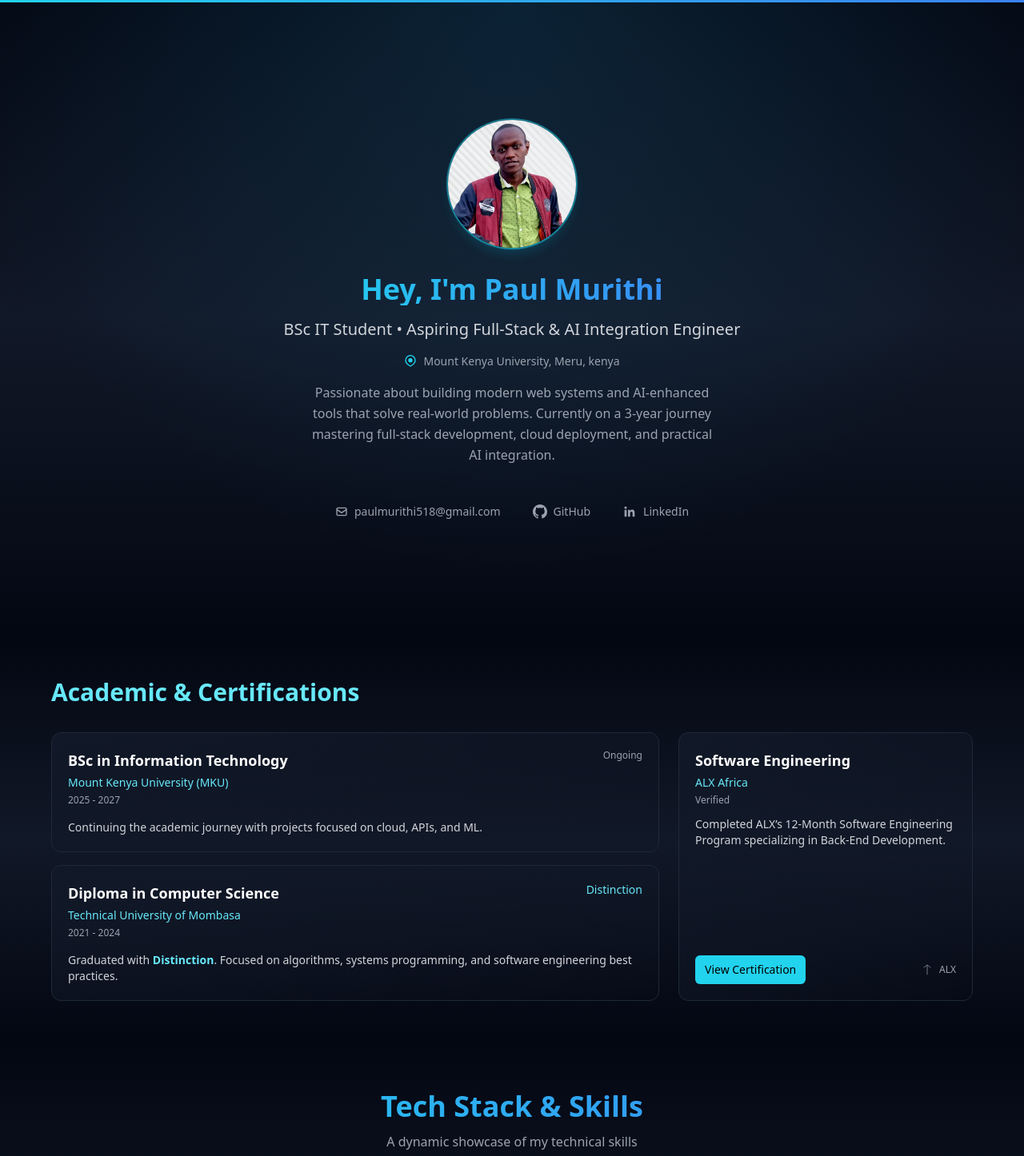
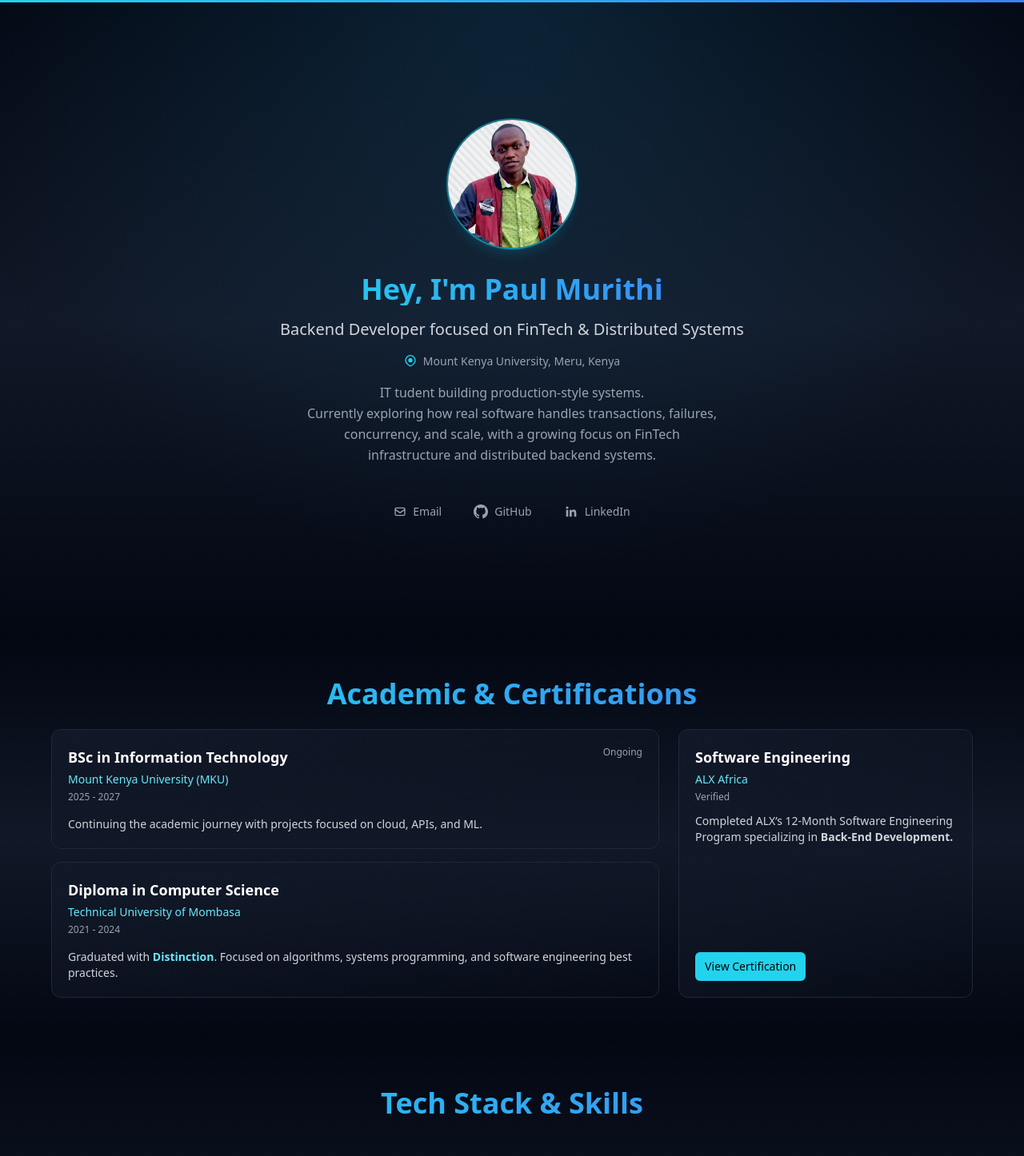
Before and after one commit to paul-murithi/personal-portfolio, a Next.js app: page / in a window 1280 px wide. Shown: the top 1446 px of the page at 80% size. Built offline with nearby package versions, Linux system fonts and the light colour scheme.

Commit message:
Layout and text structure improvements

```diff
--- a/app/components/ContactSection.tsx
+++ b/app/components/ContactSection.tsx
@@ -1,6 +1,6 @@
 "use client";
 import { motion } from "framer-motion";
-import { FaGithub, FaLinkedin, FaEnvelope } from "react-icons/fa";
+import { FaGithub, FaLinkedin, FaEnvelope, FaTwitter } from "react-icons/fa";
 
 const ContactSection = () => {
   return (
@@ -35,7 +35,7 @@ const ContactSection = () => {
           transition={{ duration: 1 }}
         >
           <a
-            href="mailto:paulmurithi518@gmail.com"
+            href="mailto:murithikirerapaul@gmail.com"
             className="inline-block px-8 py-4 rounded-lg bg-gradient-to-r from-cyan-500 to-blue-500 text-white font-medium shadow-lg hover:shadow-cyan-500/30 hover:scale-105 transition transform"
           >
             📩 Email Me
@@ -66,10 +66,12 @@ const ContactSection = () => {
             <FaLinkedin size={22} />
           </a>
           <a
-            href="mailto:paulmurithi518@gmail.com"
+            href="https://github.com/paul-murithi"
+            target="_blank"
+            rel="noopener noreferrer"
             className="text-gray-400 hover:text-cyan-400 transition"
           >
-            <FaEnvelope size={22} />
+            <FaTwitter size={22} />
           </a>
         </motion.div>
       </div>
--- a/app/components/Navbar.tsx
+++ b/app/components/Navbar.tsx
@@ -6,9 +6,9 @@ import ScrollProgressBar from "./ScrollProgressBar";
 
 const sections = [
   { id: "home", label: "Home" },
-  { id: "roadmap", label: "Roadmap" },
+  { id: "skills", label: "Skills" },
   { id: "projects", label: "Projects" },
-  { id: "skills", label: "Skills" },
+  { id: "blog", label: "Blogs" },
   { id: "contact", label: "Contact" },
 ];
 
@@ -40,7 +40,7 @@ const Navbar = () => {
         root: null,
         rootMargin: "0px 0px -50% 0px",
         threshold: 0.3,
-      }
+      },
     );
 
     sectionElements.forEach((el) => {
--- /dev/null
+++ b/app/components/PageHeading.tsx
@@ -0,0 +1,13 @@
+import { motion } from "framer-motion";
+
+export const PageHeading = ({ heading }: { heading: string }) => {
+  return (
+    <motion.h2
+      className="text-3xl md:text-4xl font-bold bg-gradient-to-r from-cyan-400 to-blue-500 bg-clip-text text-transparent text-center"
+      initial={{ opacity: 0, y: 10 }}
+      whileInView={{ opacity: 1, y: 0 }}
+    >
+      {heading}
+    </motion.h2>
+  );
+};
--- a/app/components/ProfileSection.tsx
+++ b/app/components/ProfileSection.tsx
@@ -1,18 +1,6 @@
 "use client";
 import Image from "next/image";
 import { motion } from "framer-motion";
-
-// const currentSemester = {
-//   title: "Semester 1 — Foundations of AI",
-//   duration: "Sep – Dec 2025",
-//   focus: "Building strong Python & DSA foundations for AI",
-//   goals: [
-//     "Fluent in Python",
-//     "3 Mini Projects + 1 Smart Campus Assistant",
-//     "Launch GitHub Portfolio",
-//   ],
-//   mantra: "Done, documented, deployed beats perfect.",
-// };
 
 const HeroProfileSection = () => {
   return (
@@ -48,7 +36,7 @@ const HeroProfileSection = () => {
             Hey, I&apos;m Paul Murithi
           </h1>
           <h2 className="text-lg md:text-xl text-gray-300 font-medium">
-            BSc IT Student • Aspiring Full-Stack & AI Integration Engineer
+            Backend Developer focused on FinTech & Distributed Systems
           </h2>
           <p className="flex items-center justify-center text-gray-400 text-sm mt-2">
             <svg
@@ -63,42 +51,16 @@ const HeroProfileSection = () => {
               <path d="M21 10c0 6-9 11-9 11S3 16 3 10a9 9 0 1118 0z" />
               <circle cx="12" cy="10" r="3" fill="currentColor" />
             </svg>
-            Mount Kenya University, Meru, kenya
+            Mount Kenya University, Meru, Kenya
           </p>
 
           <p className="text-gray-400 max-w-lg mx-auto leading-relaxed">
-            Passionate about building modern web systems and AI-enhanced tools
-            that solve real-world problems. Currently on a 3-year journey
-            mastering full-stack development, cloud deployment, and practical AI
-            integration.
+            IT tudent building production-style systems. <br />
+            Currently exploring how real software handles transactions,
+            failures, concurrency, and scale, with a growing focus on FinTech
+            infrastructure and distributed backend systems.
           </p>
         </motion.div>
-
-        {/* TODO: I will add later */}
-        {/* Semester Card */}
-        {/* <motion.div
-          initial={{ opacity: 0, y: 20 }}
-          animate={{ opacity: 1, y: 0 }}
-          transition={{ delay: 0.5 }}
-          className="w-full max-w-xl bg-white/5 backdrop-blur-md border border-white/10 rounded-2xl p-6 text-left shadow-lg hover:shadow-cyan-500/10 transition-all duration-300"
-        >
-          <h3 className="text-cyan-400 font-semibold text-sm uppercase tracking-wider mb-2">
-            {currentSemester.title}
-          </h3>
-          <p className="text-sm text-gray-400 mb-4 italic">
-            {currentSemester.focus} ({currentSemester.duration})
-          </p>
-
-          <ul className="list-disc ml-5 space-y-1 text-sm text-gray-300">
-            {currentSemester.goals.map((goal) => (
-              <li key={goal}>{goal}</li>
-            ))}
-          </ul>
-
-          <p className="text-sm text-gray-400 italic mt-4 border-t border-gray-800 pt-3">
-            <span className="text-cyan-400">{currentSemester.mantra}</span>
-          </p>
-        </motion.div> */}
 
         {/* Contact & Social */}
         <motion.div
@@ -108,7 +70,7 @@ const HeroProfileSection = () => {
           className="flex flex-col sm:flex-row sm:space-x-6 items-center justify-center gap-4 pt-4"
         >
           <a
-            href="mailto:paulmurithi518@gmail.com"
+            href="mailto:murithikirerapaul@gmail.com"
             className="flex items-center text-sm text-gray-400 hover:text-cyan-400 transition"
           >
             <svg
@@ -120,7 +82,7 @@ const HeroProfileSection = () => {
             >
               <path d="M3 8l9 6 9-6M5 19h14a2 2 0 002-2V7a2 2 0 00-2-2H5a2 2 0 00-2 2v10a2 2 0 002 2z" />
             </svg>
-            paulmurithi518@gmail.com
+            Email
           </a>
 
           <a
--- a/app/components/SemesterProgressBar.tsx
+++ b/app/components/SemesterProgressBar.tsx
@@ -1,117 +1,13 @@
 "use client";
-
 import React from "react";
-
-// const semesters = [
-//   { id: 1, label: "Trimester 1", theme: "Programming & Web Foundations" },
-//   { id: 2, label: "Trimester 2", theme: "Backend, Databases & Deployment" },
-//   { id: 3, label: "Trimester 3", theme: "Cloud, Containers & Light ML" },
-//   { id: 4, label: "Trimester 4", theme: "AI Integration & LLM Systems" },
-//   {
-//     id: 5,
-//     label: "Trimester 5",
-//     theme: "Collaboration & Multi-Modal Projects",
-//   },
-//   { id: 6, label: "Trimester 6", theme: "Capstone, Portfolio & Career Launch" },
-// ];
+import { PageHeading } from "./PageHeading";
 
 const SemesterProgressBar = () => {
   return (
     <section className="w-full py-12 px-6 bg-gradient-to-b from-gray-950 via-gray-900 to-gray-950 text-white">
       <div className="max-w-6xl mx-auto">
         {/* Header */}
-        <div className="flex flex-col md:flex-row items-start md:items-center justify-between gap-6 mb-8">
-          <div>
-            <h2 className="text-2xl md:text-3xl font-semibold text-cyan-300 leading-tight">
-              Academic & Certifications
-            </h2>
-            {/* <p className="text-sm text-gray-400 mt-2 max-w-xl">
-              Currently in{" "}
-              <span className="text-cyan-300 font-semibold">
-                {semesters[currentSemester - 1].label}
-              </span>{" "}
-              / {semesters.length}—{" "}
-              <span className="text-gray-200">
-                {semesters[currentSemester - 1].theme}
-              </span>
-            </p> */}
-          </div>
-
-          {/* <div className="flex items-center gap-4">
-            <div className="text-xs text-gray-400">
-              Progress
-              <div className="text-sm text-white font-medium">
-                {Math.round(progressPercent)}%
-              </div>
-            </div>
-          </div> */}
-        </div>
-
-        {/* Progress Bar Card */}
-        {/* <div className="bg-gray-900/60 border border-gray-800 rounded-2xl p-6 shadow-lg"> */}
-        {/* Progress with markers */}
-        {/* <div
-              className="relative h-3 bg-gray-800 rounded-full overflow-hidden"
-              role="progressbar"
-              aria-valuemin={0}
-              aria-valuemax={100}
-              aria-valuenow={Math.round(progressPercent)}
-              aria-label="Semester progress"
-            >
-              <motion.div
-                className="absolute top-0 left-0 h-3 bg-gradient-to-r from-cyan-400 to-blue-500 rounded-full shadow-[0_6px_18px_rgba(6,182,212,0.12)]"
-                initial={{ width: 0 }}
-                animate={{ width: `${progressPercent}%` }}
-                transition={{ duration: 0.9, ease: "easeOut" }}
-              />
-            </div> */}
-
-        {/* Markers */}
-        <div className="mt-4 relative">
-          {/* <div className="flex justify-between items-start text-xs text-gray-400 select-none pt-4">
-                {semesters.map((sem) => {
-                  const completed = sem.id <= currentSemester;
-                  const isCurrent = sem.id === currentSemester;
-                  return (
-                    <div
-                      key={sem.id}
-                      className="flex flex-col items-center w-[6%] min-w-[48px]"
-                    >
-                      <motion.button
-                        className={`relative -mt-3 w-3.5 h-3.5 rounded-full transition-all focus:outline-none ${
-                          completed
-                            ? "bg-cyan-400 shadow-[0_6px_14px_rgba(6,182,212,0.12)]"
-                            : "bg-gray-700"
-                        } ${
-                          isCurrent ? "scale-110 ring-2 ring-cyan-400/30" : ""
-                        }`}
-                        title={`${sem.label}: ${sem.theme}`}
-                        aria-current={isCurrent ? "true" : undefined}
-                        whileHover={{ y: -4 }}
-                        whileTap={{ scale: 0.95 }}
-                        initial={{ y: 0 }}
-                        // animate={isCurrent ? { y: -6 } : { y: 0 }}
-                      />
-                      <span
-                        className={`mt-3 hidden md:block text-center ${
-                          isCurrent ? "text-cyan-300 font-semibold" : ""
-                        }`}
-                      >
-                        {sem.label}
-                      </span>
-                    </div>
-                  );
-                })}
-              </div> */}
-          {/* <div className="absolute left-1/2 transform -translate-x-1/2 -bottom-14 md:-bottom-12">
-                <div className="hidden md:flex items-center gap-3 text-xs text-gray-300">
-                  <span className="inline-block w-3 h-3 rounded-full bg-cyan-400" />
-                  <span className="text-gray-400">Completed</span>
-                  <span className="ml-4 inline-block w-3 h-3 rounded-full bg-gray-700" />
-                  <span className="text-gray-400">Pending</span>
-                </div>
-              </div> */}
-        </div>
+        <PageHeading heading="Academic & Certifications" />
 
         {/* Cards: Education + Certs */}
         <div
@@ -149,9 +45,6 @@ const SemesterProgressBar = () => {
                   </p>
                   <p className="text-gray-400 text-xs mt-1">2021 - 2024</p>
                 </div>
-                <div className="text-sm text-cyan-300 font-medium">
-                  Distinction
-                </div>
               </div>
               <p className="text-gray-300 text-sm mt-4">
                 Graduated with{" "}
@@ -172,7 +65,7 @@ const SemesterProgressBar = () => {
                 <p className="text-gray-400 text-xs mt-1">Verified</p>
                 <p className="text-gray-300 text-sm mt-3">
                   Completed ALX’s 12-Month Software Engineering Program
-                  specializing in Back-End Development.
+                  specializing in <b>Back-End Development.</b>
                 </p>
               </div>
 
@@ -185,30 +78,6 @@ const SemesterProgressBar = () => {
                 >
                   View Certification
                 </a>
-                <span className="inline-flex items-center gap-2 text-xs text-gray-400">
-                  <svg
-                    width="14"
-                    height="14"
-                    viewBox="0 0 24 24"
-                    fill="none"
-                    className="opacity-80"
-                  >
-                    <path
-                      d="M12 2v20"
-                      stroke="currentColor"
-                      strokeWidth="1.5"
-                      strokeLinecap="round"
-                    />
-                    <path
-                      d="M5 7l7-5 7 5"
-                      stroke="currentColor"
-                      strokeWidth="1.5"
-                      strokeLinecap="round"
-                      strokeLinejoin="round"
-                    />
-                  </svg>
-                  ALX
-                </span>
               </div>
             </div>
           </div>
--- a/app/components/SkillsSection.tsx
+++ b/app/components/SkillsSection.tsx
@@ -10,6 +10,7 @@ import {
   SiFastapi,
   SiDocker,
 } from "react-icons/si";
+import { PageHeading } from "./PageHeading";
 
 const skillCategories = [
   {
@@ -165,18 +166,7 @@ const SkillsTabs = () => {
     <section className="py-16 px-6 bg-gradient-to-b from-gray-950 via-gray-900 to-gray-950 text-white">
       <div className="max-w-6xl mx-auto space-y-12">
         {/* Header */}
-        <div className="text-center space-y-3">
-          <motion.h2
-            className="text-3xl md:text-4xl font-bold bg-gradient-to-r from-cyan-400 to-blue-500 bg-clip-text text-transparent"
-            initial={{ opacity: 0, y: 10 }}
-            whileInView={{ opacity: 1, y: 0 }}
-          >
-            Tech Stack & Skills
-          </motion.h2>
-          <p className="text-gray-400 max-w-2xl mx-auto">
-            A dynamic showcase of my technical skills
-          </p>
-        </div>
+        <PageHeading heading="Tech Stack & Skills" />
 
         {/* Tabs */}
         <div className="flex flex-wrap justify-center gap-3">
--- a/app/components/projects/projectsData.ts
+++ b/app/components/projects/projectsData.ts
@@ -30,9 +30,9 @@ export const majorProjects: ProjectType[] = [
     image: "",
     github: "",
     demo: "",
-    tags: ["Twillio", "PostgreSQL", "Docker", "Render", "Admin Dashboard"],
+    tags: ["Twillio", "PostgreSQL", "Docker", "Fast API"],
     details:
-      "SokoFlow is an inventory management chatbot that operates over WhatsApp. It allows small business owners to track stock levels, receive low-stock alerts, and generate sales reports through simple chat commands.",
+      "An inventory management chatbot that operates over WhatsApp. It allows small business owners to track stock levels, receive low-stock alerts, and generate sales reports through simple chat commands.",
     status: "upcoming",
   },
   {
```
Also changed, not shown: app/components/BlogSection.tsx (+15 -26 lines), app/components/projects/ProjectsSection.tsx (+3 -14 lines).
